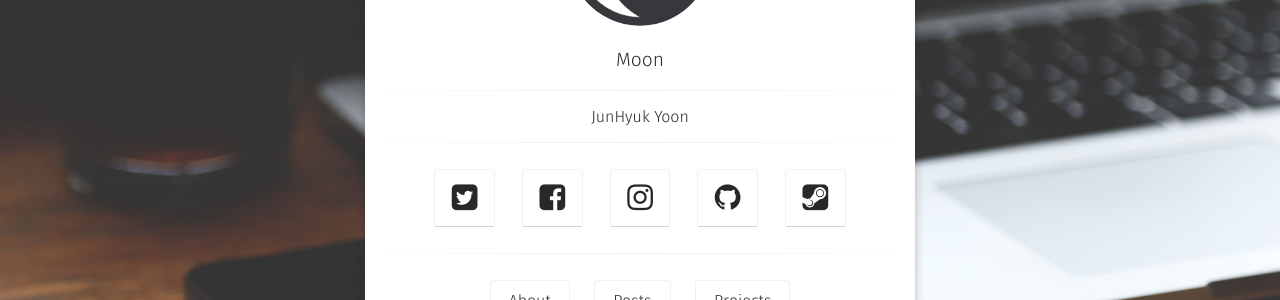
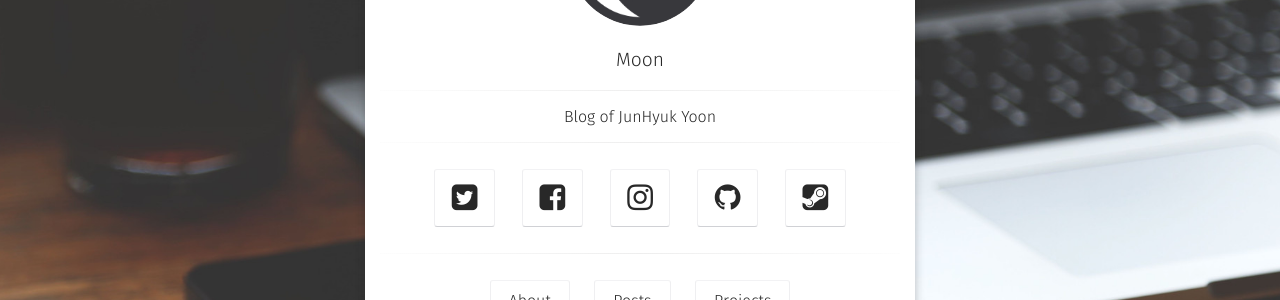
Before and after one commit to akwesa/akwesa.github.io, a Jekyll site: the page built from index.html, in a window 1280 px wide. Shown: the part 350-650 px from the top of the page. Built offline with Jekyll 4.4.1, drawn with Linux system fonts in a browser that asks for light colours; some web fonts are replaced.

Commit message:
blog name

```diff
--- a/_config.yml
+++ b/_config.yml
@@ -1,6 +1,6 @@
 # Site
 title:              Moon
-bio:                'JunHyuk Yoon'
+bio:                'Blog of JunHyuk Yoon'
 description:        "Moon is a minimal, one column jekyll theme for your blog."
 reading_time:       true
 words_per_minute:   200
@@ -8,7 +8,7 @@ logo:               'assets/img/logo.png'
 background:         'assets/img/placeholder-big.jpg'
 tiled_bg:           false   # Set this true if you want to tile your background image, otherwise it will be covered
 locale:             en_US
-url:                https://akwesa.github.io
+url:                https://akwesa.github.io/
 #https://taylantatli.github.io/Moon
 # Jekyll
 permalink:          /:title/
```
